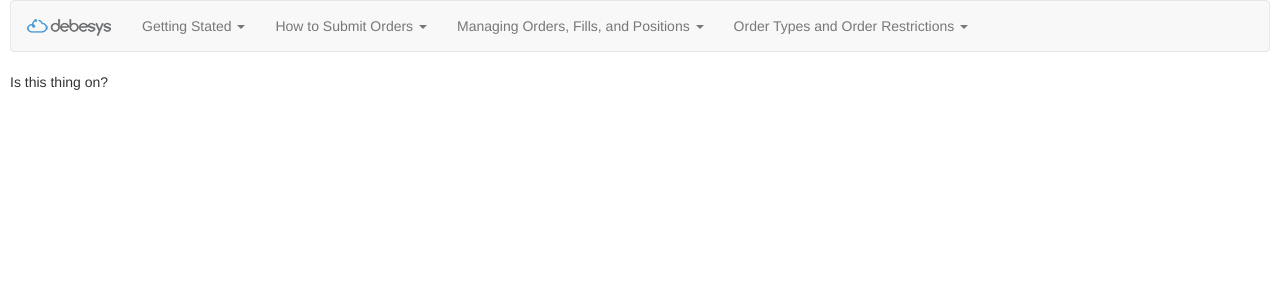
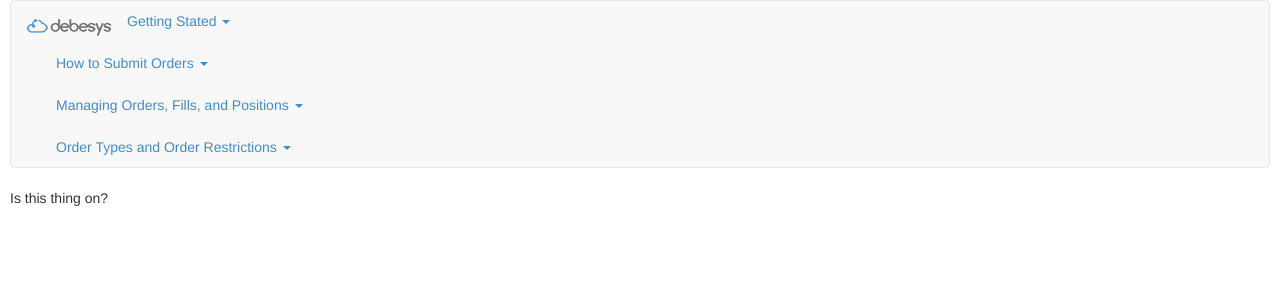
Before and after one commit to funkytraveler/funkytraveler.github.io, a Jekyll site: the page built from index.html, in a window 1280 px wide. Shown: the top 300 px of the page. Built offline with Jekyll 4.4.1, drawn with Linux system fonts in a browser that asks for light colours; Markdown is read by kramdown in place of the engine named in the settings.

Commit message:
Vertical Nav Test

```diff
--- a/_includes/nav.html
+++ b/_includes/nav.html
@@ -13,7 +13,7 @@
 
     <!-- Collect the nav links, forms, and other content for toggling -->
     <div class="collapse navbar-collapse" id="bs-example-navbar-collapse-1">
-      <ul class="nav navbar-nav">
+      <ul class="nav nav-pills nav-stacked span2">
 <!-- Not bad for autogenerating but relies on mod date to determine order
        {% for p in site.pages %}
         <li>
```
